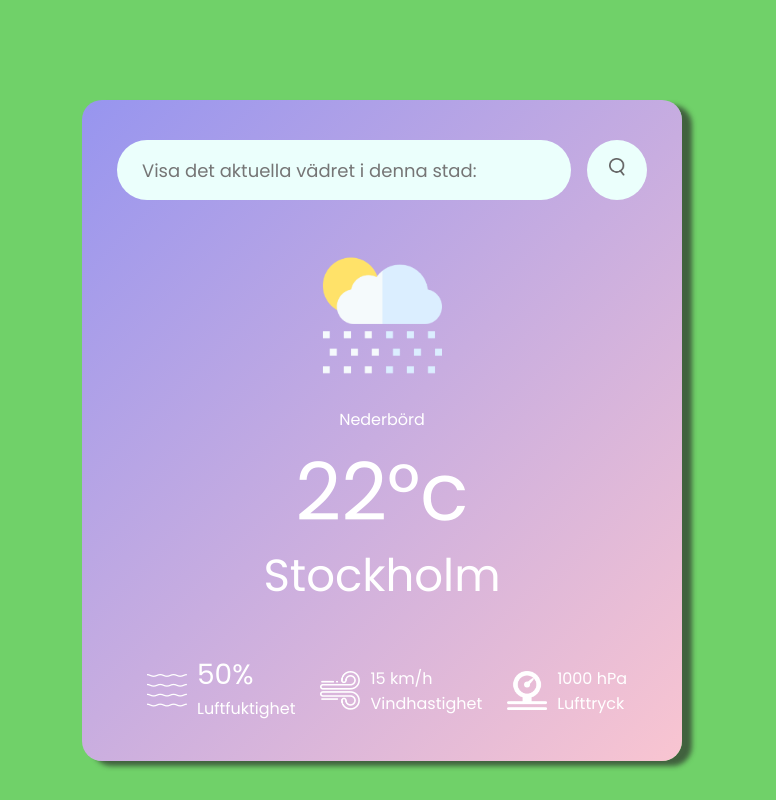
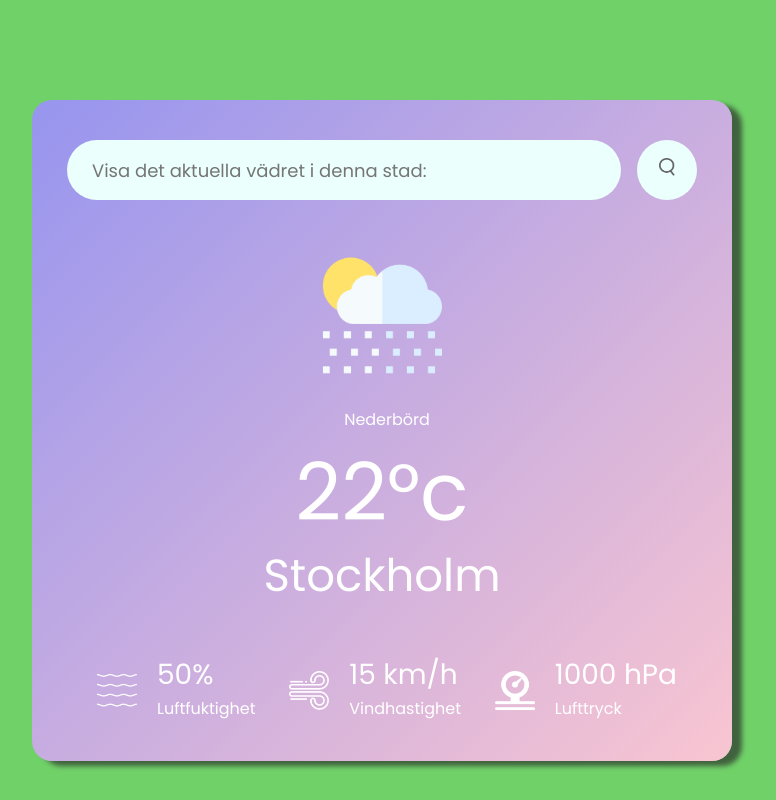
Before and after one commit to janalois/wheatherapp, a plain HTML site: page index.html in a window 1280 px wide. Shown: the whole page, without its empty margins (258-1034 px from the left). Drawn offline with Linux system fonts and the light colour scheme.

Commit message:
Changed fontsize on the units.

```diff
--- a/style.css
+++ b/style.css
@@ -3,6 +3,10 @@
   padding: 0;
   font-family: "Poppins", sans-serif;
   box-sizing: border-box;
+}
+
+p {
+  margin-left: 10px;
 }
 
 body {
@@ -11,7 +15,7 @@ body {
 
 .card {
   width: 90%;
-  max-width: 600px;
+  max-width: 700px;
   background: linear-gradient(135deg, #9795ef, #f9c5d1);
   color: #fff;
   margin: 100px auto 0;
@@ -89,9 +93,11 @@ body {
 }
 
 .humidity,
-.wind .pressure {
+.wind,
+.pressure {
   font-size: 28px;
   margin-top: -6px;
+  margin-left: 10px;
 }
 
 .error {
```
